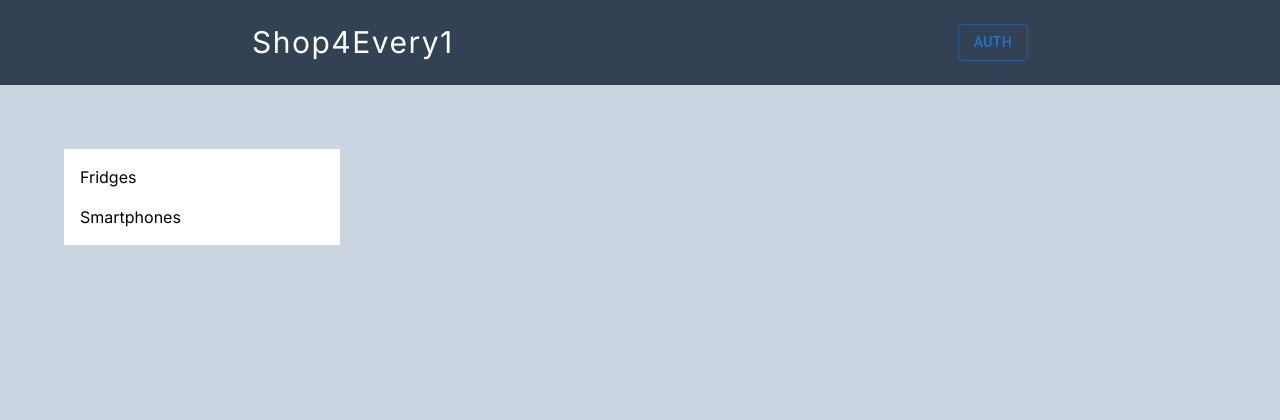
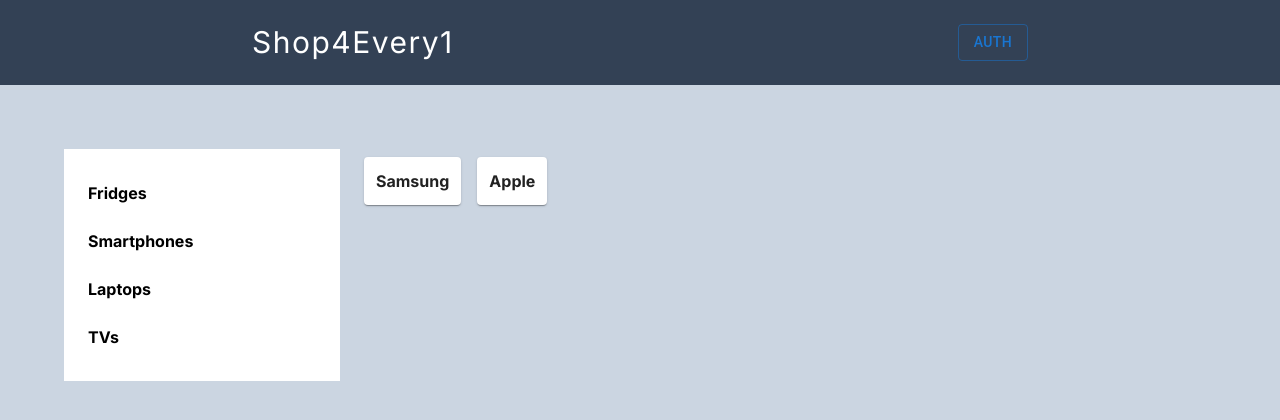
Before and after one commit to Segnities/online-store, a Next.js app in the folder frontend/: page / in a window 1280 px wide. Shown: the top 420 px of the page. Built offline with nearby package versions, Linux system fonts and the light colour scheme.

Commit message:
brand bar ui

```diff
--- a/frontend/src/app/page.tsx
+++ b/frontend/src/app/page.tsx
@@ -1,3 +1,4 @@
+import BrandBar from "@/components/BrandBar";
 import TypeBar from "@/components/TypeBar";
 import Grid from "@mui/material/Grid";
 
@@ -9,14 +10,14 @@ export default function Home() {
         spacing={2}
         direction="row"
         justifyContent="space-around"
-        alignItems="center"
+        alignItems="start"
         className="lg:p-16 md:p-8 p-4"
       >
         <Grid item xs={12} md={3} spacing={3}>
           <TypeBar />
         </Grid>
         <Grid item xs={12} md={9} spacing={3}>
-          <div></div>
+          <BrandBar />
         </Grid>
       </Grid>
     </main >
--- /dev/null
+++ b/frontend/src/components/BrandBar.tsx
@@ -0,0 +1,48 @@
+'use client';
+
+import { observer } from "mobx-react-lite";
+import { memo, useContext } from "react";
+
+import Card from "@mui/material/Card";
+import Divider from "@mui/material/Divider";
+
+import { MobxContext } from "@/store/MobxProvider";
+import { ProductBrand } from "@/types/product-brands";
+
+function BrandBar() {
+    const store = useContext(MobxContext);
+    const brands = store?.product?.brands;
+    const selectedBrand = store?.product?.selectedBrand;
+
+    const handleBrandSelect = (brand: ProductBrand) => {
+        if (brand.id === selectedBrand?.id) {
+            store?.product.setSelectedBrand(null);
+        } else {
+            store?.product.setSelectedBrand(brand);
+        }
+    }
+
+    return (
+        <section className="flex">
+            <Divider />
+            {
+                brands?.map((brand) => {
+                    const brand_id = brand?.id;
+                    const selected = selectedBrand?.id === brand_id;
+
+                    return (
+                        <Card
+                            key={brand.id}
+                            className={`cursor-pointer mx-2 font-bold ${selected ? "" : "hover:bg-sky-400"} hover:transition-all hover:ease-in hover:duration-150 ${selected ? 'bg-sky-600' : ''} rounded-md p-3 my-2 hover:text-white ${selected ? 'text-white' : ''}`}
+                            onClick={() => handleBrandSelect(brand)}
+                        >
+                            {brand.name}
+                        </Card>
+                    )
+                })
+            }
+        </section>
+    )
+}
+
+export default memo(observer(BrandBar));
--- a/frontend/src/components/TypeBar.tsx
+++ b/frontend/src/components/TypeBar.tsx
@@ -7,25 +7,43 @@ import { MobxContext } from "@/store/MobxProvider";
 
 import List from "@mui/material/List";
 import ListItem from "@mui/material/ListItem";
+import Divider from "@mui/material/Divider";
+import { ProductType } from "@/types/product-types";
 
 function TypeBar() {
     const store = useContext(MobxContext);
     const types = store?.product?.types;
+    const selectedType = store?.product?.selectedType;
+
+    const handleTypeSelect = (type: ProductType) => {
+        if (type.id === selectedType?.id) {
+            store?.product.setSelectedType(null);
+        } else {
+            store?.product.setSelectedType(type);
+        }
+    }
 
     return (
-        <List className="bg-white">
+        <section className="bg-white p-2">
+            <List>
                 {
-                types?.map((type) => (
+                    types?.map((type) => {
+                        const type_id = type?.id;
+                        const selected = selectedType?.id === type_id;
+
+                        return (
                             <ListItem
                                 key={type.id}
-                        className="cursor-pointer hover:bg-sky-100 hover:transition-all hover:ease-in hover:duration-150"
+                                className={`cursor-pointer font-bold ${selected ? "" : "hover:bg-sky-400"} hover:transition-all hover:ease-in hover:duration-150 ${selected ? 'bg-sky-600' : ''} rounded-md p-3 my-2 hover:text-white ${selected ? 'text-white' : ''}`}
+                                onClick={() => handleTypeSelect(type)}
                             >
                                 {type.name}
                             </ListItem>
                         )
-                )
+                    })
                 }
             </List>
+        </section>
     );
 }
 
--- a/frontend/src/store/ProductStore.ts
+++ b/frontend/src/store/ProductStore.ts
@@ -8,6 +8,9 @@ export default class ProductStore {
     private _types: ProductType[];
     private _brands: ProductBrand[];
     private _devices: ProductDevices[];
+
+    private _selectedType: ProductType | null = null;
+    private _selectedBrand: ProductBrand | null = null;
 
     generateDevices() {
         const generatedDevices: ProductDevices[] = [];
@@ -28,6 +31,8 @@ export default class ProductStore {
         this._types = [
             { id: 1, name: "Fridges" },
             { id: 2, name: "Smartphones" },
+            { id: 3, name: "Laptops" },
+            { id: 4, name: "TVs" },
         ];
         this._brands = [
             { id: 1, name: 'Samsung' },
@@ -37,15 +42,31 @@ export default class ProductStore {
         makeAutoObservable(this);
     }
 
-    setTypes(types: ProductType[]) {
+    public setTypes(types: ProductType[]) {
         this._types = types;
     }
-    setBrands(brands: ProductBrand[]) {
+    public setBrands(brands: ProductBrand[]) {
         this._brands = brands;
     }
 
-    setDevices(devices: ProductDevices[]) {
+    public setSelectedBrand(brand: ProductBrand | null) {
+        this._selectedBrand = brand;
+    }
+
+    public setDevices(devices: ProductDevices[]) {
         this._devices = devices;
+    }
+
+    public setSelectedType(type: ProductType | null) {
+        this._selectedType = type;
+    }
+
+    get selectedType() {
+        return this._selectedType;
+    }
+
+    get selectedBrand() {
+        return this._selectedBrand;
     }
 
     get types() {
```
Lines whose indentation alone changed are shown as unchanged.
